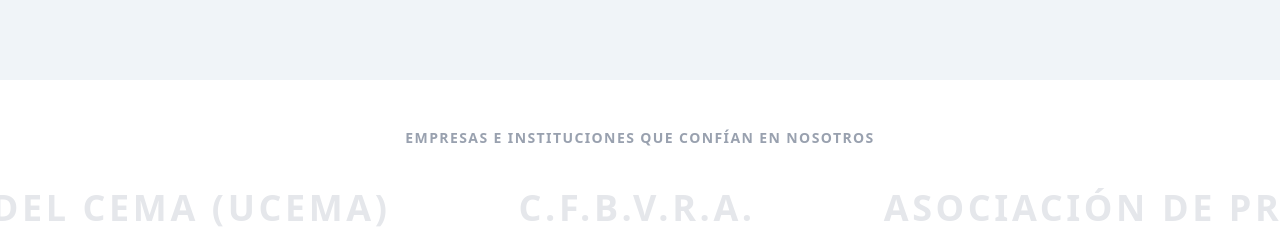
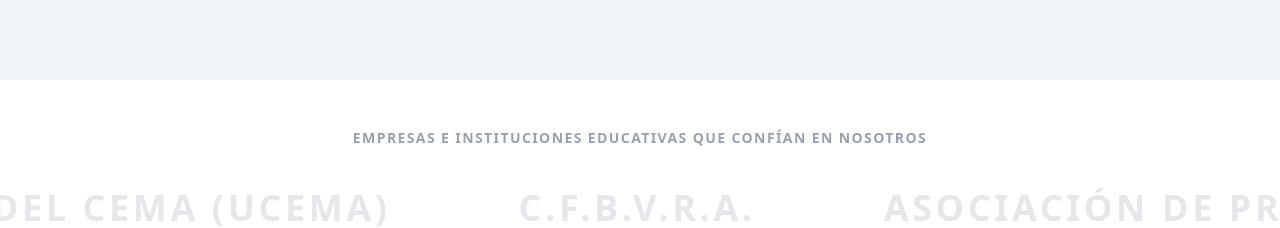
Before and after one commit to jcm-estudio/copyrent-web, a Next.js app: page / in a window 1280 px wide. Shown: the part 2620-2848 px from the top of the page. Built offline with nearby package versions, Linux system fonts and the light colour scheme.

Commit message:
chore: actualizar titulo de carrusel a Empresas e instituciones educativas que confían en nosotros

```diff
--- a/src/app/page.tsx
+++ b/src/app/page.tsx
@@ -1176,7 +1176,7 @@ function ClientesCarousel() {
     <section className="py-12 bg-white overflow-hidden border-b border-gray-100">
       <div className="max-w-7xl mx-auto px-4 mb-10">
         <p className="text-center text-sm font-semibold text-gray-400 uppercase tracking-widest">
-          Empresas e instituciones que confían en nosotros
+          Empresas e instituciones educativas que confían en nosotros
         </p>
       </div>
 
```
